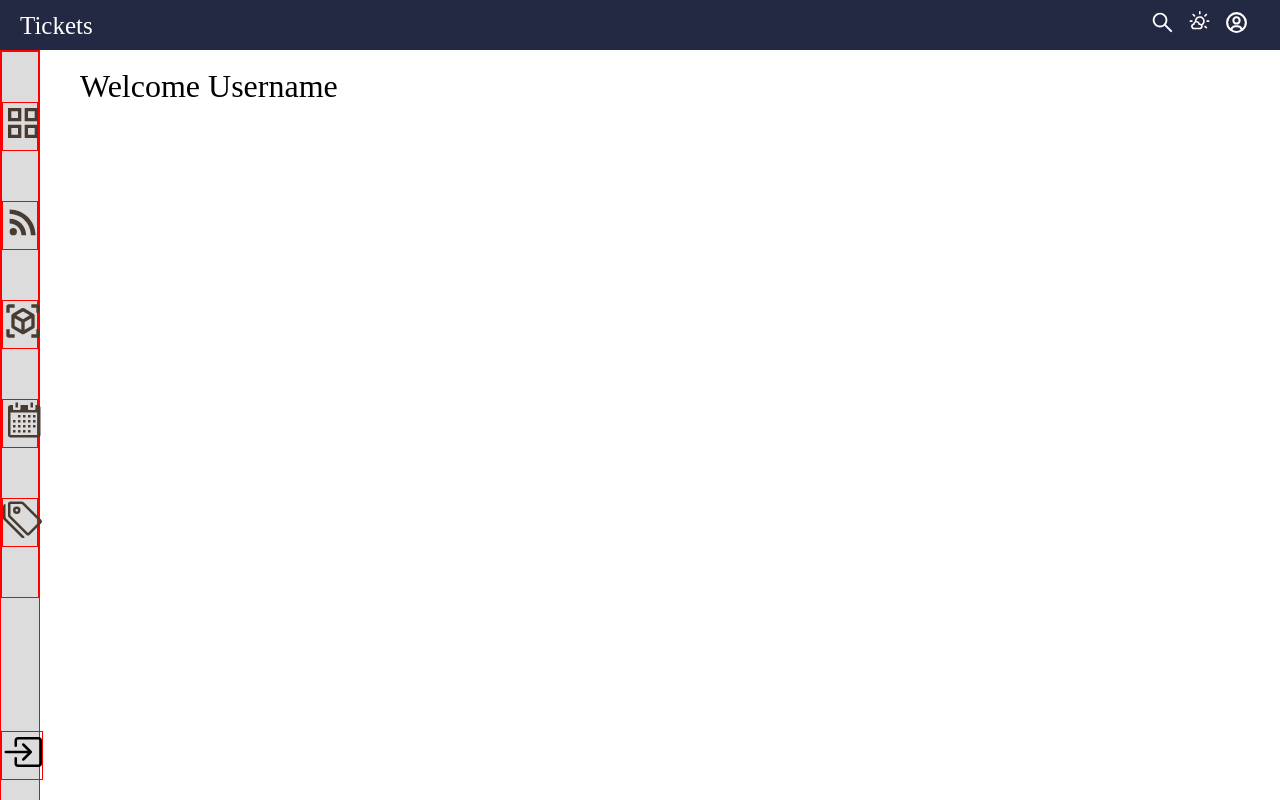
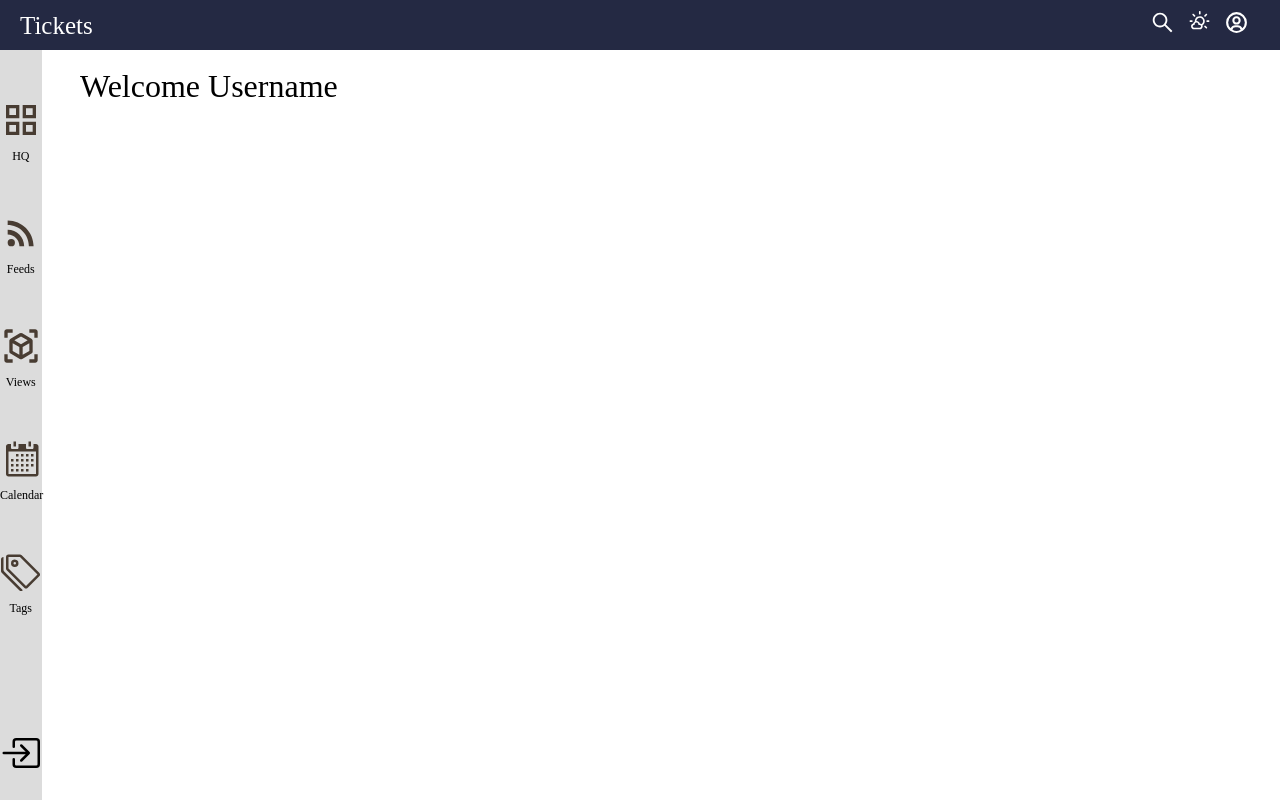
Before and after one commit to imxande/Help-Desk, a React (Create React App) app in the folder bug-tracker/: page / in a window 1280 px wide. Built offline with nearby package versions, Linux system fonts and the light colour scheme.

Commit message:
added corresponding text to side menu icons

```diff
--- a/bug-tracker/src/components/side_menu/index.jsx
+++ b/bug-tracker/src/components/side_menu/index.jsx
@@ -1,9 +1,8 @@
 import React from "react";
-import { Container, Icon, MenuContainer, Button, List } from "./style";
+import { Container, Icon, MenuContainer, Button, List, Text } from "./style";
 import { MdGridView, MdOutlineRssFeed, MdViewInAr } from "react-icons/md";
 import { GoCalendar } from "react-icons/go";
 import { BsBoxArrowInRight, BsTags } from "react-icons/bs";
-
 
 export const SideMenu = () => {
   return (
@@ -14,27 +13,32 @@ export const SideMenu = () => {
             <Icon color={"#483c32"}>
               <MdGridView />
             </Icon>
+            <Text>HQ</Text>
           </List>
           <List>
             <Icon color={"#483c32"}>
               <MdOutlineRssFeed />
             </Icon>
+            <Text>Feeds</Text>
           </List>
           <List>
             <Icon color={"#483c32"}>
               <MdViewInAr />
             </Icon>
+            <Text>Views</Text>
           </List>
           <List>
             <Icon color={"#483c32"}>
               <GoCalendar />
             </Icon>
+            <Text>Calendar</Text>
           </List>
 
           <List>
             <Icon color={"#483c32"}>
               <BsTags />
             </Icon>
+            <Text>Tags</Text>
           </List>
         </ul>
       </MenuContainer>
--- a/bug-tracker/src/components/side_menu/style.js
+++ b/bug-tracker/src/components/side_menu/style.js
@@ -1,16 +1,15 @@
 import styled from "styled-components";
 
 export const Container = styled.div`
-  width: 5vh;
+  width: 5.2vh;
   height: 100vh;
   background-color: #dcdcdc;
   display: flex;
-  border: 1px solid red;
   position: fixed;
   flex-direction: column;
 `;
 export const MenuContainer = styled.div`
-  border: 1px solid red;
+  // border: 1px solid red;
 `;
 export const Icon = styled.i`
   font-size: 40px;
@@ -18,12 +17,17 @@ export const Icon = styled.i`
 `;
 
 export const Button = styled.div`
-  border: 1px solid red;
+  // border: 1px solid red;
   position: fixed;
   bottom: 20px;
 `;
 
 export const List = styled.li`
-  border: 1px solid red;
+  // border: 1px solid red;
   margin: 50px 0px;
+  text-align: center;
 `;
+
+export const Text = styled.span`
+  font-size: 12px;
+`;
```
